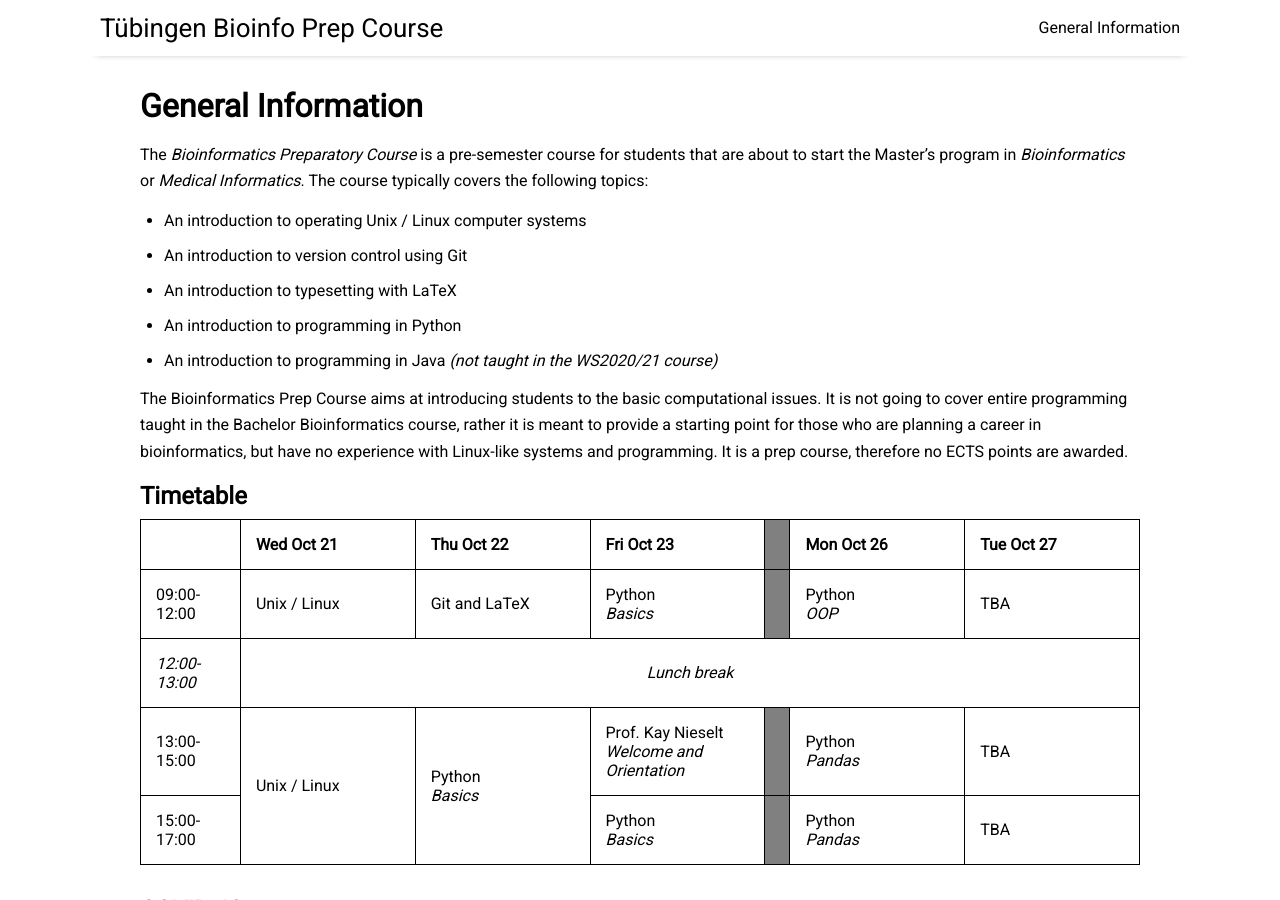
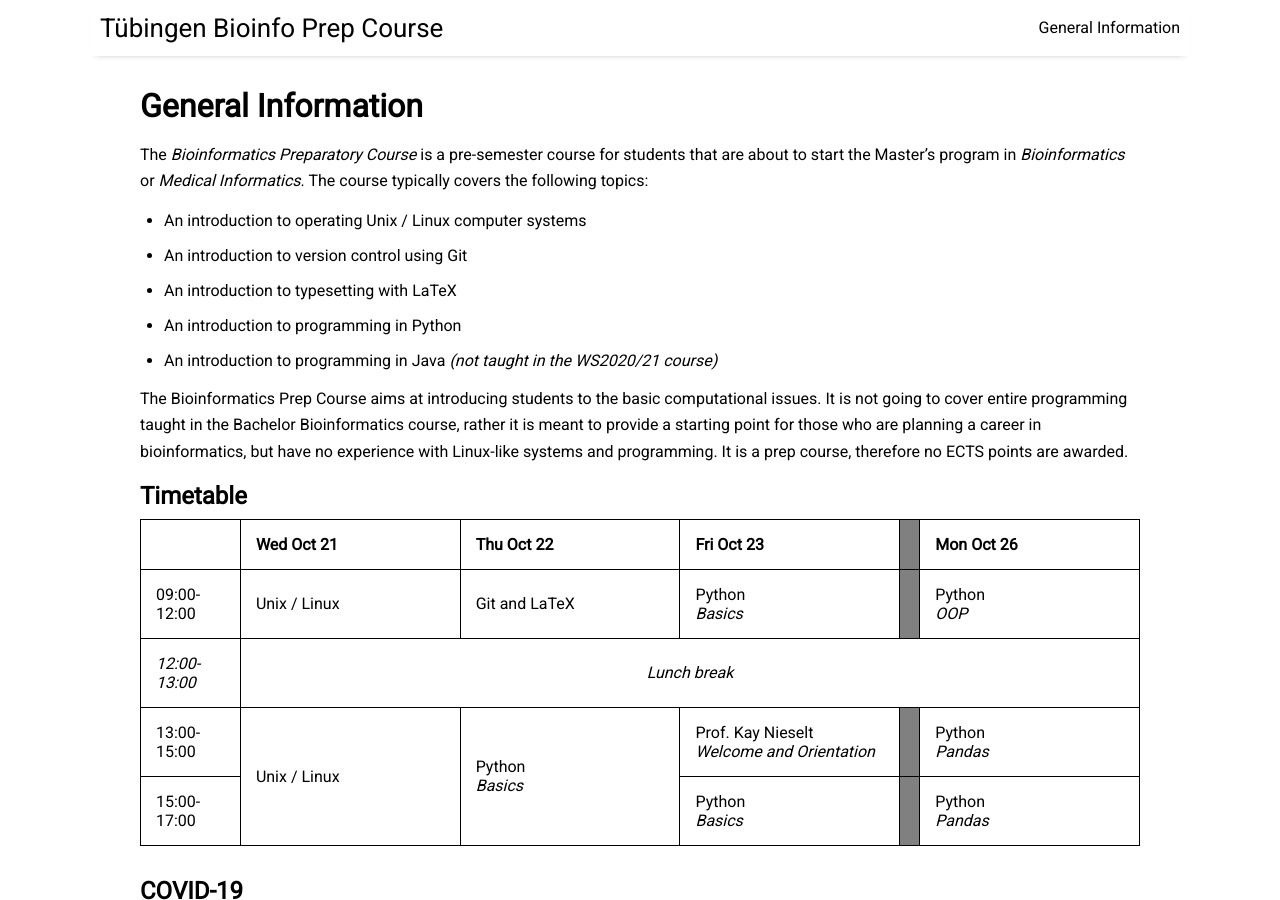
Before and after one commit to BioInfPrep/bioinfprep.github.io, a Jekyll site: the page built from _posts/0900-01-01-general-information.md, in a window 1280 px wide and 900 px high. Built offline with Jekyll 4.4.1, drawn with Linux system fonts in a browser that asks for light colours; nearby versions of some CDN libraries.

Commit message:
Remove last day

```diff
--- a/_layouts/home.html
+++ b/_layouts/home.html
@@ -5,7 +5,7 @@ title: Home
 
 <div style="margin-bottom:40px">
 	<center>
-		<h1>The next preparatory course will take place from October 21-27, 2020</h1>
+		<h1>The next preparatory course will take place from October 21-26, 2020</h1>
 		<h2>9am - 5pm in room F119, Sand 6</h2>
 	</center>
 </div>
--- a/_posts/0900-01-01-general-information.md
+++ b/_posts/0900-01-01-general-information.md
@@ -29,12 +29,11 @@ points are awarded.
 <table>
 <colgroup>
 <col style="width:10%"/>
-<col style="width:17.5%"/>
-<col style="width:17.5%"/>
-<col style="width:17.5%"/>
+<col style="width:22%"/>
+<col style="width:22%"/>
+<col style="width:22%"/>
 <col style="background-color:gray;"/>
-<col style="width:17.5%"/>
-<col style="width:17.5%"/>
+<col style="width:22%"/>
 </colgroup>
 <thead style="font-weight: bold">
 <tr>
@@ -44,7 +43,6 @@ points are awarded.
 <td>Fri Oct 23</td>
 <td style="padding:0px"></td>
 <td>Mon Oct 26</td>
-<td>Tue Oct 27</td>
 </tr>
 </thead>
 <tbody style="">
@@ -55,7 +53,6 @@ points are awarded.
 <td>Python<br><em>Basics</em></td>
 <td style="padding:0px"></td>
 <td>Python<br><em>OOP</em></td>
-<td>TBA</td>
 </tr>
 <tr style="font-style: italic">
 <td>12:00-13:00</td>
@@ -70,14 +67,12 @@ Prof. Kay Nieselt<br/><em>Welcome and Orientation</em>
 </td>
 <td style="padding:0px"></td>
 <td>Python<br><em>Pandas</em></td>
-<td>TBA</td>
 </tr>
 <tr>
 <td>15:00-17:00</td>
 <td>Python<br><em>Basics</em></td>
 <td style="padding:0px"></td>
 <td>Python<br><em>Pandas</em></td>
-<td>TBA</td>
 </tr>
 </tbody>
 </table>
```
